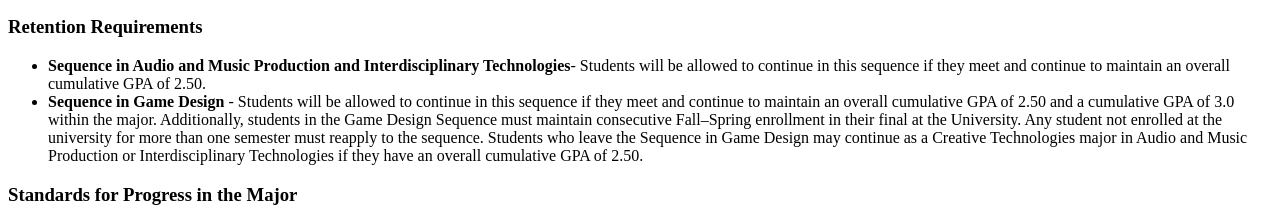
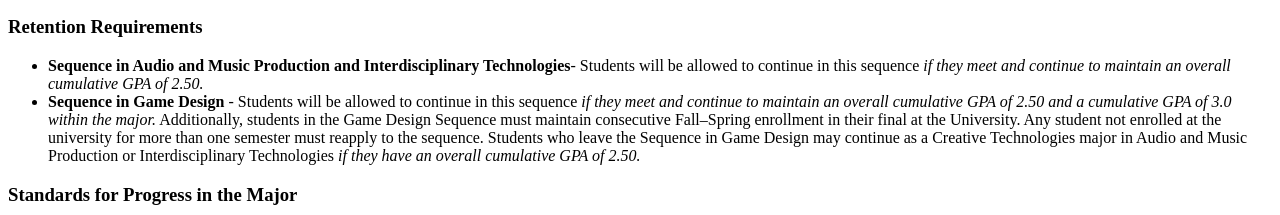
Before and after one commit to GaryShettles/CTK231, a plain HTML site: page assignment1.html in a window 1280 px wide. Shown: the part 275-490 px from the top of the page. Drawn offline with Linux system fonts and the light colour scheme.

Commit message:
Add files via upload

```diff
--- a/assignment1.html
+++ b/assignment1.html
@@ -22,9 +22,9 @@
 
     <h3>Retention Requirements</h3>
     <ul>
-    <p><li><b>Sequence in Audio and Music Production and Interdisciplinary Technologies</b>- Students will be allowed to continue in this sequence if they meet and continue to maintain an overall cumulative GPA of 2.50.</li>
+    <p><li><b>Sequence in Audio and Music Production and Interdisciplinary Technologies</b>- Students will be allowed to continue in this sequence <i>if they meet and continue to maintain an overall cumulative GPA of 2.50.</i></li>
 
-    <li><b>Sequence in Game Design</b> - Students will be allowed to continue in this sequence if they meet and continue to maintain an overall cumulative GPA of 2.50 and a cumulative GPA of 3.0 within the major. Additionally, students in the Game Design Sequence must maintain consecutive Fall–Spring enrollment in their final at the University. Any student not enrolled at the university for more than one semester must reapply to the sequence. Students who leave the Sequence in Game Design may continue as a Creative Technologies major in Audio and Music Production or Interdisciplinary Technologies if they have an overall cumulative GPA of 2.50.</li>
+    <li><b>Sequence in Game Design</b> - Students will be allowed to continue in this sequence <i>if they meet and continue to maintain an overall cumulative GPA of 2.50 and a cumulative GPA of 3.0 within the major.</i> Additionally, students in the Game Design Sequence must maintain consecutive Fall–Spring enrollment in their final at the University. Any student not enrolled at the university for more than one semester must reapply to the sequence. Students who leave the Sequence in Game Design may continue as a Creative Technologies major in Audio and Music Production or Interdisciplinary Technologies <i>if they have an overall cumulative GPA of 2.50.</i></li>
     </p>
     </ul>
 
```
